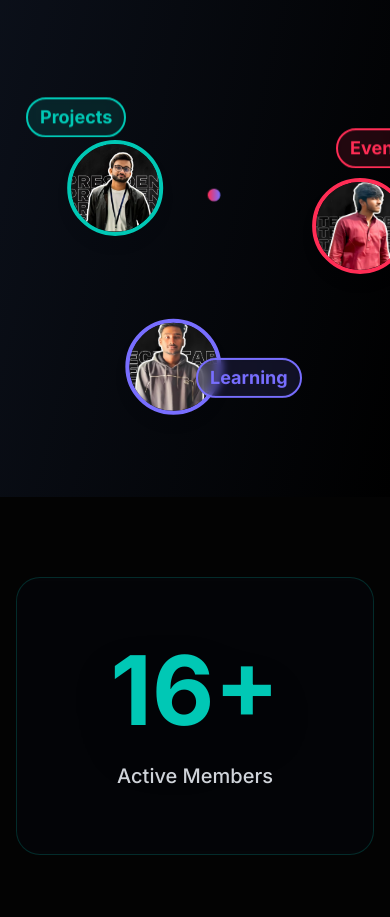
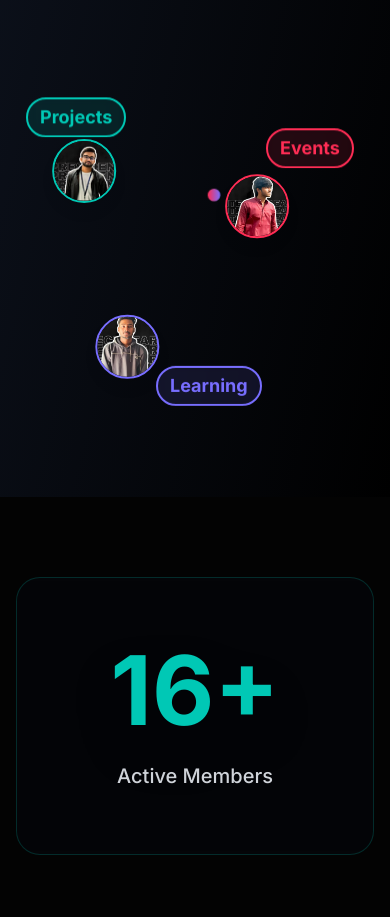
Before and after one commit to GEEK-ROOM-KIET/geekroom-kiet, a Next.js app: page / in a window 390 px wide. Shown: the part 1200-2117 px from the top of the page. Built offline with nearby package versions, Linux system fonts and the light colour scheme; no server answers.

Commit message:
fix made the floating avatar responsive

```diff
--- a/src/components/WhyJoinUsSection.tsx
+++ b/src/components/WhyJoinUsSection.tsx
@@ -58,7 +58,7 @@ const FloatingAvatar: React.FC<FloatingAvatarProps> = ({
 
       // Continuous floating animation
       gsap.to(avatarRef.current, {
-        y: "+=15",
+        y: "+=10",
         duration: 2 + Math.random() * 2,
         ease: "sine.inOut",
         yoyo: true,
@@ -78,10 +78,10 @@ const FloatingAvatar: React.FC<FloatingAvatarProps> = ({
   }, [delay]);
 
   const sizeClasses = {
-    sm: "w-12 h-12",
-    md: "w-16 h-16",
-    lg: "w-20 h-20",
-    xl: "w-24 h-24"
+    sm: "w-8 h-8 md:w-12 md:h-12",
+    md: "w-12 h-12 md:w-16 md:h-16",
+    lg: "w-14 h-14 md:w-20 md:h-20",
+    xl: "w-16 h-16 md:w-24 md:h-24"
   };
 
   return (
@@ -89,18 +89,23 @@ const FloatingAvatar: React.FC<FloatingAvatarProps> = ({
       id={id}
       ref={avatarRef}
       className="absolute"
-      style={{ top: `${top}px`, left: `${left}px` }}
+      style={{
+        top: `${top*1 }px`,
+        left: `${left * 0.7}px`
+      }}
     >
       <div
-        className={`${sizeClasses[size]} rounded-full overflow-hidden border-4 shadow-lg relative`}
-        style={{ borderColor: borderColor || '#FF2D55' }}
+        className={`${sizeClasses[size]} rounded-full overflow-hidden border-2 md:border-4 shadow-lg relative`}
+        style={{
+          borderColor: borderColor || '#FF2D55',
+        }}
       >
         <Image
           src={src}
           alt={alt}
           fill
           className="object-cover"
-          sizes="96px"
+          sizes="(max-width: 768px) 64px, 96px"
         />
         <div
           className="absolute inset-0 rounded-full"
@@ -339,13 +344,13 @@ const WhyJoinUsSection = () => {
       label: "Events",
       color: "#FF2D55",
       top: 110,
-      left: 320
+      left: 250
     },
     {
       label: "Learning",
       color: "#786EFF",
-      top: 320,
-      left: 180
+      top: 328,
+      left: 140
     }
   ];
 
```
